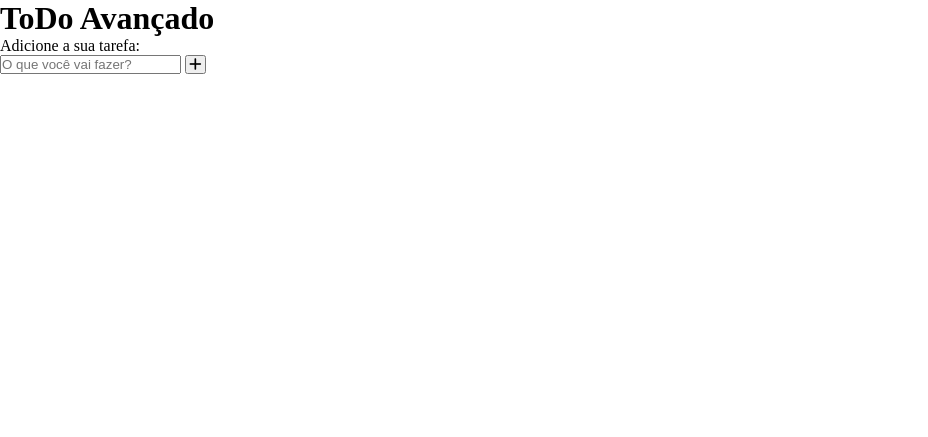
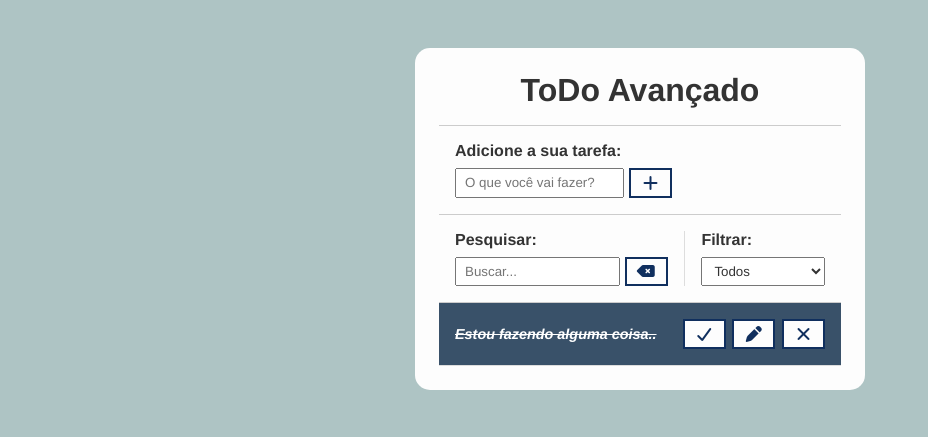
Before and after one commit to pedromr10/Web, a PHP site: page / in a window 1280 px wide. Shown: the top 437 px of the page, without its empty margins (0-928 px from the left). Run offline with PHP 8.4, Linux system fonts and the light colour scheme; some libraries are stand-ins or nearby versions.

Commit message:
adicionando mais coisas no projeto

```diff
--- a/ToDoList/css/style.css
+++ b/ToDoList/css/style.css
@@ -2,4 +2,155 @@
 *{
     padding: 0;
     margin: 0;
+    font-family: Helvetica;
+    color: #333;
+    box-sizing: border-box;
 }
+
+body{
+    background-color: rgb(174, 196, 196);
+}
+
+button{
+    background-color: #fdfdfd;
+    color: #102f5e;
+    border: 2px solid #102f5e;
+    padding: .3rem .6rem;
+    font-size: 1rem;
+    cursor: pointer;
+    display: flex;
+    justify-content: center;
+    align-items: center;
+    transition: 0.4s;
+}
+
+button:hover{
+    background-color: #102f5e;
+    color: white;
+}
+
+button:hover > i {
+    color: white;
+}
+
+button i{
+    color: #102f5e;
+    font-weight: bold;
+    pointer-events: none; /*o icone esta acima do botao, ent tiramos o efeito de clique dele para que o usuario possa clicar no botao*/
+}
+
+input, select{
+    padding: 0.25rem 0.5rem;
+}
+
+.hide{
+    display: none;
+}
+
+/*todo header*/
+
+.todo-container{
+    max-width: 450px;
+    margin: 3rem auto;
+    background-color: #fdfdfd;
+    padding: 1.5rem;
+    border-radius: 15px;
+}
+
+.todo-container header{
+    text-align: center;
+    padding: 0 1rem 1rem;
+    border-bottom: 1px solid #ccc;
+}
+
+/*todo form*/
+
+#todo-form, #edit-form{
+    padding: 1rem;
+    border-bottom: 1px solid #ccc;
+}
+#todo-form p, #edit-form p{
+    margin-bottom: 0.5rem;
+    font-weight: bold;
+}
+
+.form-control{
+    display: flex;
+}
+
+.form-control input{
+    margin-right: .3rem;
+}
+
+#cancel-edit-btn{
+    margin-top: 1rem;
+}
+
+/*todo toolbar*/
+#toolbar{
+    padding: 1rem;
+    border-bottom: 1px solid #ccc;
+    display: flex;
+}
+
+#toolbar h4{
+    margin-bottom: .5rem;
+}
+
+#search{
+    border-right: 1px solid #ddd;
+    padding-right: 1rem;
+    margin-right: 1rem;
+    width: 65%;
+    display: flex;
+    flex-direction: column;
+}
+
+#search form{
+    display: flex;
+}
+
+#search input{
+    width: 100%;
+    margin-right: 0.3rem;
+}
+
+#filter{
+    width: 35%;
+    display: flex;
+    flex-direction: column;
+}
+
+#filter select{
+    flex: 1;
+}
+
+/*todo list*/
+.todo{
+    display: flex;
+    justify-content: space-around;
+    align-items: center;
+    padding: 1rem;
+    border-bottom: 1px solid #ddd;
+    transition: 0.3s;
+}
+
+.todo h3{
+    flex: 1;
+    font-size: .9rem;
+}
+
+.todo button{
+    margin-left: .4rem;
+}
+
+.done{
+    background-color: #395169;
+}
+
+.done h3{
+    color: white;
+
+    text-decoration: line-through;
+    font-style: italic;
+}
--- a/ToDoList/index.html
+++ b/ToDoList/index.html
@@ -10,6 +10,7 @@
     <script src="js/script.js" defer></script>
 </head>
 <body>
+    <div class="todo-container">
         <header>
             <h1>ToDo Avançado</h1>
         </header>
@@ -22,5 +23,49 @@
                 </button>
             </div>
         </form>
+        <form id="edit-form" class="hide">
+            <p>Edite sua tarefa:</p>
+            <div class="form-control">
+                <input type="text" id="edit-input">
+                <button type="submit">
+                    <i class="fa-solid fa-check-double"></i>
+                </button>
+            </div>
+            <button id="cancel-edit-btn">Cancelar</button>
+        </form>
+        <div id="toolbar">
+            <div id="search">
+                <h4>Pesquisar:</h4>
+                <form>
+                    <input type="text" id="search-input" placeholder="Buscar...">
+                    <button id="erase-button">
+                        <i class="fa-solid fa-delete-left"></i>
+                    </button>
+                </form>
+            </div>
+            <div id="filter">
+                <h4>Filtrar:</h4>
+                <select id="filter-select">
+                    <option value="all">Todos</option>
+                    <option value="done">Feitos</option>
+                    <option value="todo">A fazer</option>
+                </select>
+            </div>
+        </div>
+        <div id="todo-list">
+            <div class="todo done">
+                <h3>Estou fazendo alguma coisa..</h3>
+                <button class="finish-todo">
+                    <i class="fa-solid fa-check"></i>
+                </button>
+                <button class="edit-todo">
+                    <i class="fa-solid fa-pen"></i>
+                </button>
+                <button class="remove-todo">
+                    <i class="fa-solid fa-xmark"></i>
+                </button>
+            </div>
+        </div>
+    </div>
 </body>
 </html>
--- a/ToDoList/js/script.js
+++ b/ToDoList/js/script.js
@@ -0,0 +1,166 @@
+//selecao de elementos:
+const todoForm = document.querySelector("#todo-form");
+const todoInput = document.querySelector("#todo-input");
+const todoList = document.querySelector("#todo-list");
+const editForm = document.querySelector("#edit-form");
+const editInput = document.querySelector("#edit-input");
+const cancelEditBtn = document.querySelector("#cancel-edit-btn");
+const searchInput = document.querySelector("#search-input");
+const eraseBtn = document.querySelector("#erase-button");
+const filterBtn = document.querySelector("#filter-select");
+
+let oldInputValue;
+
+//funcoes:
+const saveTodo = (text) =>{
+    const todo = document.createElement("div");
+    todo.classList.add("todo"); //cria a div que engloba a atividade
+    const todoTitle = document.createElement("h3");
+    todoTitle.innerText = text; //cria e atribui o titulo referente ao que o usuario mandou no todoForm
+    todo.appendChild(todoTitle); //da um append do titulo da atividade na div criada
+
+    //criando o botao finish:
+    const doneBtn = document.createElement("button");
+    doneBtn.classList.add("finish-todo");
+    doneBtn.innerHTML = '<i class="fa-solid fa-check"></i>';
+    //criando o botao edit:
+    const editBtn = document.createElement("button");
+    editBtn.classList.add("edit-todo");
+    editBtn.innerHTML = '<i class="fa-solid fa-pen"></i>';
+    //criando o botao remove:
+    const removeBtn = document.createElement("button");
+    removeBtn.classList.add("remove-todo");
+    removeBtn.innerHTML = '<i class="fa-solid fa-xmark"></i>';
+
+    //append no todo:
+    todo.appendChild(doneBtn);
+    todo.appendChild(editBtn);
+    todo.appendChild(removeBtn);
+
+    //append na todoList:
+    todoList.appendChild(todo);
+
+    //limpa a barra de input depois que o usuario envia:
+    todoInput.value = "";
+    //colocar o cursor no input:
+    todoInput.focus();
+}
+
+const toggleForms = () =>{
+    editForm.classList.toggle("hide");
+    todoForm.classList.toggle("hide");
+    todoList.classList.toggle("hide");
+}
+
+const updateTodo = (text) =>{
+    const todos = document.querySelectorAll(".todo");
+    todos.forEach((todo)=>{
+        let todoTitle = todo.querySelector("h3");
+        if(todoTitle.innerText === oldInputValue){
+            todoTitle.innerText = text;
+        }
+    });
+}
+
+const getSearchTodos = (search) =>{
+    const todos = document.querySelectorAll(".todo");
+    todos.forEach((todo)=>{
+        let todoTitle = todo.querySelector("h3").innerText.toLocaleLowerCase();
+
+        const normalizeSearch = search.toLowerCase();
+
+        todo.style.display = "flex";
+
+        if(!todoTitle.includes(normalizeSearch)){
+            todo.style.display = "none";
+        }
+    });
+}
+
+const filterTodos = (filterValue)=>{
+    const todos = document.querySelectorAll(".todo");
+    switch(filterValue){
+        case "all":
+            todos.forEach((todo)=> todo.style.display = "flex");
+            break;
+        case "done":
+            todos.forEach((todo)=> todo.classList.contains("done") ? todo.style.display = "flex" : todo.style.display = "none");
+            break;
+        case "todo":
+            todos.forEach((todo)=> !todo.classList.contains("done") ? todo.style.display = "flex" : todo.style.display = "none");
+            break;
+        default:
+            break;
+    }
+}
+
+//eventos:
+//adicionando todo na lista:
+todoForm.addEventListener("submit", (e)=>{
+    e.preventDefault(); //usado para nao reiniciar a pagina ao enviar o form, comportamento padrao do form.
+    const inputValue = todoInput.value;
+
+    //verifica se ele enviou com dado válido:
+    if(inputValue){
+        //salva no todo:
+        saveTodo(inputValue);
+    }
+});
+
+//removendo todo:
+document.addEventListener("click", (e)=>{
+    const targetEl = e.target; //pega o elemento clicado pelo usuario
+    const parentEl = targetEl.closest("div"); //pega o elemento pai do targetEl
+    let todoTitle;
+    if(parentEl && parentEl.querySelector("h3")){
+        todoTitle = parentEl.querySelector("h3").innerText;
+    }
+    //marcando como concluida:
+    if(targetEl.classList.contains("finish-todo")){
+        parentEl.classList.toggle("done");
+    }
+    //removendo tarefa:
+    if(targetEl.classList.contains("remove-todo")){
+        parentEl.remove();
+    }
+    if(targetEl.classList.contains("edit-todo")){
+        toggleForms();
+        editInput.value = todoTitle;
+        oldInputValue = todoTitle;
+    }
+});
+
+cancelEditBtn.addEventListener("click", (e)=>{
+    e.preventDefault();
+    toggleForms();
+});
+
+//obs: quando um botao é um elemento form, nao tem click, apenas submit
+
+editForm.addEventListener("submit", (e) =>{
+    e.preventDefault();
+    const editInputValue = editInput.value;
+    if(editInputValue){
+        //atualizar:
+        updateTodo(editInputValue);
+    }
+    toggleForms();
+});
+
+searchInput.addEventListener("keyup", (e)=>{
+    const search = e.target.value;
+
+    getSearchTodos(search);
+});
+
+eraseBtn.addEventListener("click", (e)=>{
+    e.preventDefault();
+    searchInput.value = "";
+    searchInput.dispatchEvent(new Event("keyup"));
+});
+
+filterBtn.addEventListener("change", (e)=>{
+    const filterValue = e.target.value;
+
+    filterTodos(filterValue);
+})
```
Lines whose indentation alone changed are shown as unchanged.
